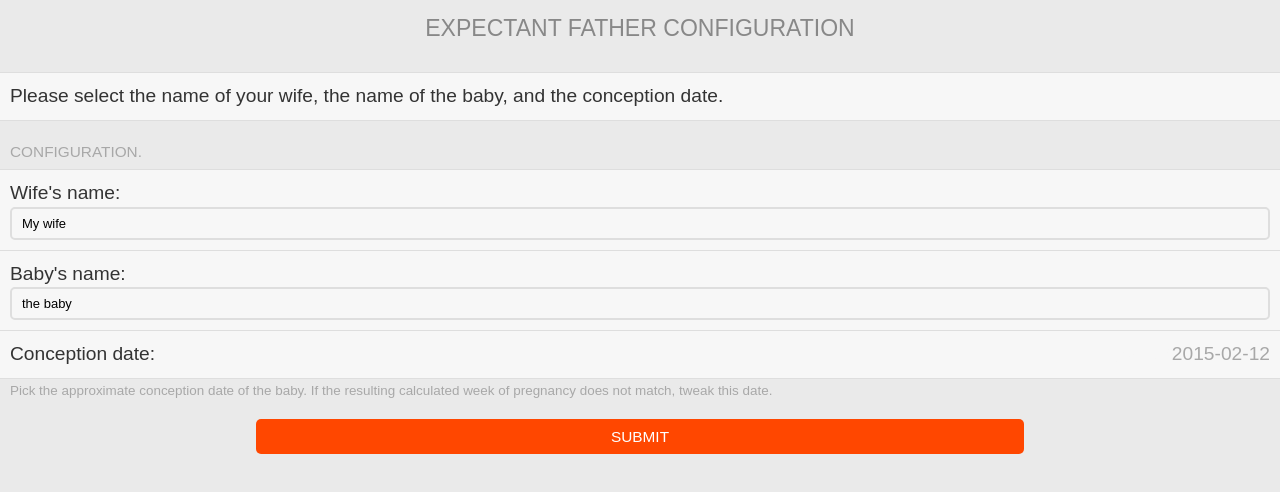
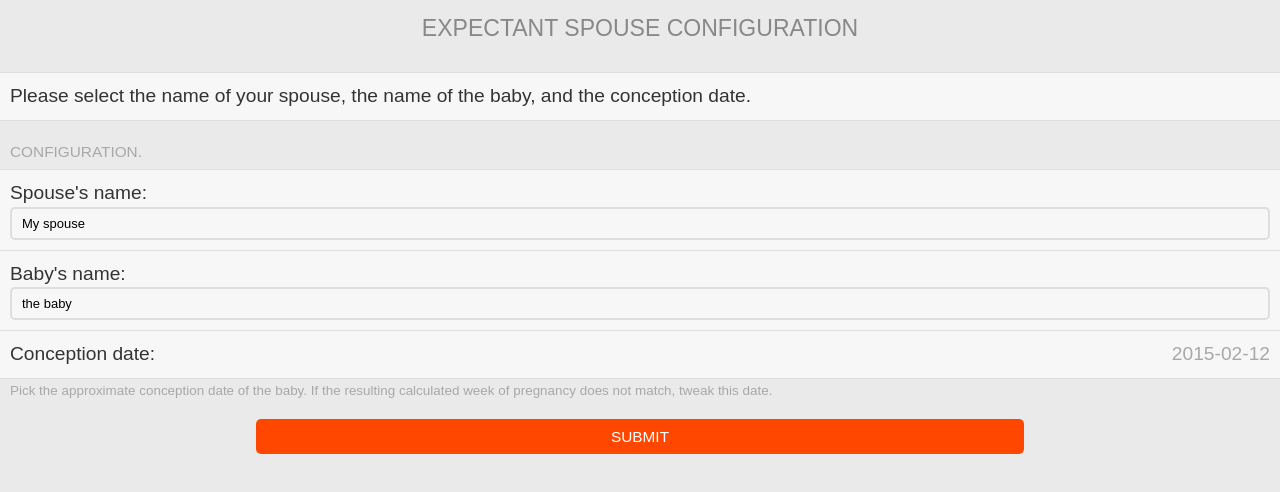
Before and after one commit to Tico0001/Expectant-Father, a plain HTML site: page config/index.html in a window 1280 px wide. Drawn offline with Linux system fonts and the light colour scheme.

Commit message:
Update index.html

```diff
--- a/config/index.html
+++ b/config/index.html
@@ -1,7 +1,7 @@
 <!DOCTYPE html>
 <html>
   <head>
-  <title>Expectant Father Configuration</title>
+  <title>Expectant Spouse Configuration</title>
   <link rel='stylesheet' type='text/css' href='css/slate.min.css'>
   <script src='js/slate.min.js'></script>
   <style>
@@ -18,12 +18,12 @@
   </head>
 
   <body>
-    <h1 class='title'>Expectant Father Configuration</h1>
+    <h1 class='title'>Expectant Spouse Configuration</h1>
 
     <div class='item-container'>
       <div class='item-container-content'>
         <div class='item'>
-          Please select the name of your wife, the name of the baby, and the conception date.
+          Please select the name of your spouse, the name of the baby, and the conception date.
         </div>
       </div>
     </div>
@@ -32,9 +32,9 @@
       <div class="item-container-header">Configuration.</div>
       <div class="item-container-content">
         <label class="item">
-          Wife's name:
+          Spouse's name:
           <div class="item-input-wrapper">
-            <input id='wife_name_picker' type="text" class="item-input" name="input-1" value="My wife">
+            <input id='wife_name_picker' type="text" class="item-input" name="input-1" value="My spouse">
           </div>
         </label>
         <label class="item">
```
